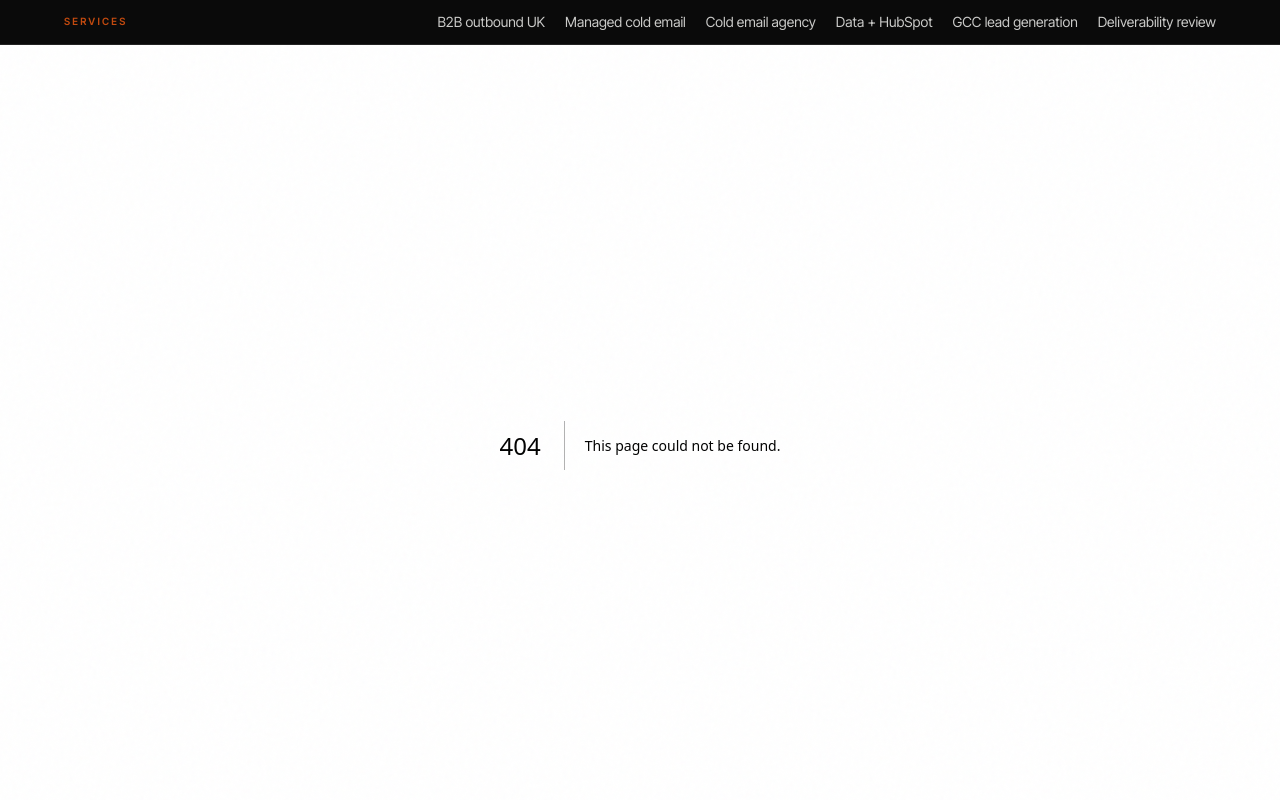
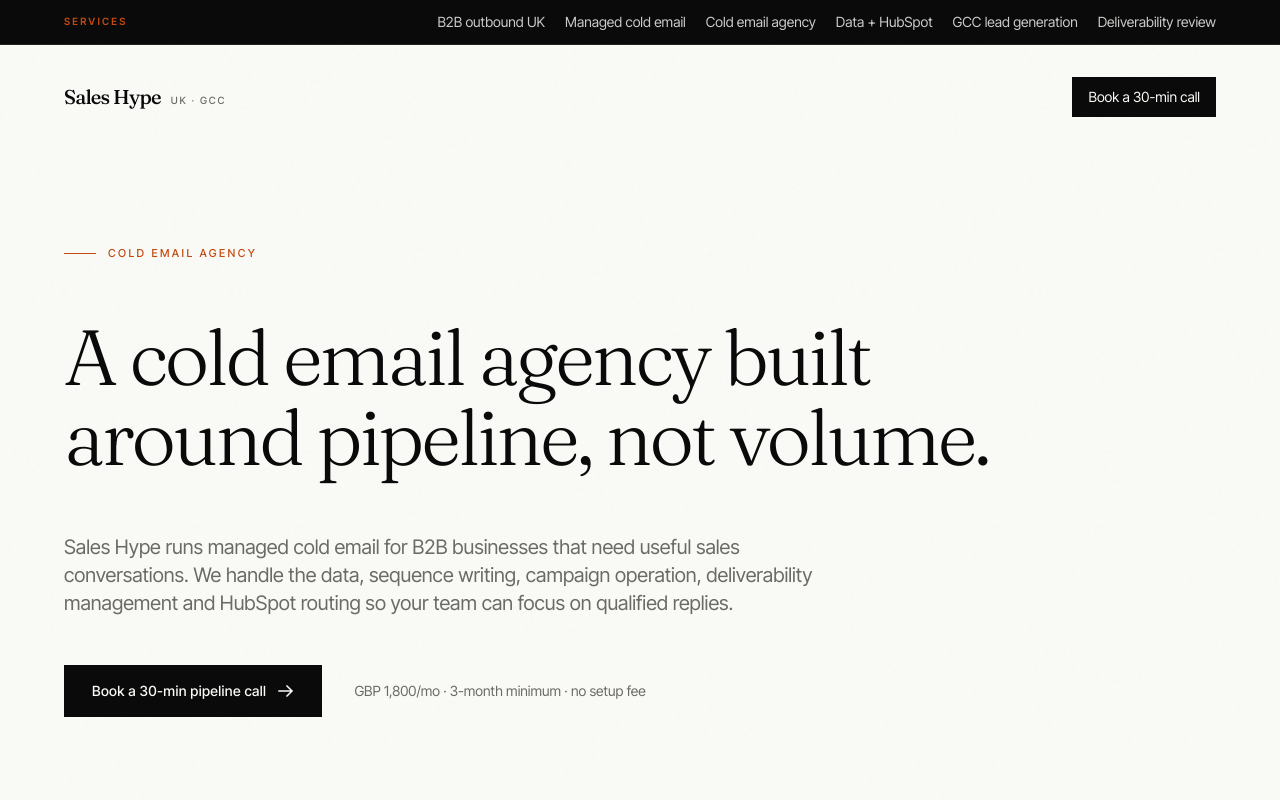
Before and after one commit to tareq-arch/saleshype-site, a Next.js app: page /cold-email-agency in a window 1280 px wide. Before the commit this address had no page. Shown: the top 800 px of the page. Built offline with nearby package versions, Linux system fonts and the light colour scheme.

Commit message:
Add exact cold email agency page

```diff
--- /dev/null
+++ b/app/cold-email-agency/page.tsx
@@ -0,0 +1,31 @@
+import type { Metadata } from "next";
+import { SeoLandingPage } from "../seo-page-template";
+
+export const metadata: Metadata = {
+  title: "Cold Email Agency for B2B Outbound",
+  description: "Cold email agency for B2B companies that need managed outbound campaigns, prospect data, direct copy, deliverability management and HubSpot reporting.",
+  alternates: { canonical: "/cold-email-agency" },
+};
+
+export default function Page() {
+  return (
+    <SeoLandingPage
+      eyebrow="Cold email agency"
+      title="A cold email agency built around pipeline, not volume."
+      description="Sales Hype runs managed cold email for B2B businesses that need useful sales conversations. We handle the data, sequence writing, campaign operation, deliverability management and HubSpot routing so your team can focus on qualified replies."
+      primaryKeyword="cold email agency"
+      supportingKeywords={["cold email marketing agency", "b2b cold email agency", "managed cold email", "cold outreach agency"]}
+      sections={[
+        { title: "Cold email is a system", body: "The email copy matters, but it is only one piece. Targeting, data quality, sending setup, timing, follow-up logic and reply handling all decide whether outbound creates pipeline or noise." },
+        { title: "Founder/operator voice", body: "Sales Hype writes sequences in a direct operator style. The goal is not clever copy. The goal is to start relevant conversations with the right decision-makers." },
+        { title: "Built into HubSpot", body: "Interested replies should not sit in inboxes. We route positive responses into a clear HubSpot pipeline so ownership, stage movement and follow-up stay visible." },
+      ]}
+      bullets={["B2B prospect data and list building", "Cold email sequence writing", "Campaign launch and monitoring", "Deliverability and sending-risk management", "HubSpot reply routing", "Weekly reporting and optimisation"]}
+      faqs={[
+        { question: "What does a cold email agency do?", answer: "A cold email agency builds and runs outbound email campaigns that reach target decision-makers and turn positive replies into sales conversations." },
+        { question: "Is cold email still effective?", answer: "Yes, when targeting, offer, copy and deliverability are handled properly. Poorly run cold email damages reputation; well-run outbound can create predictable pipeline." },
+        { question: "Does Sales Hype guarantee meetings?", answer: "No serious outbound partner should guarantee fake certainty. Sales Hype measures reply quality, meetings and pipeline movement across a three-month minimum window." },
+      ]}
+    />
+  );
+}
```
